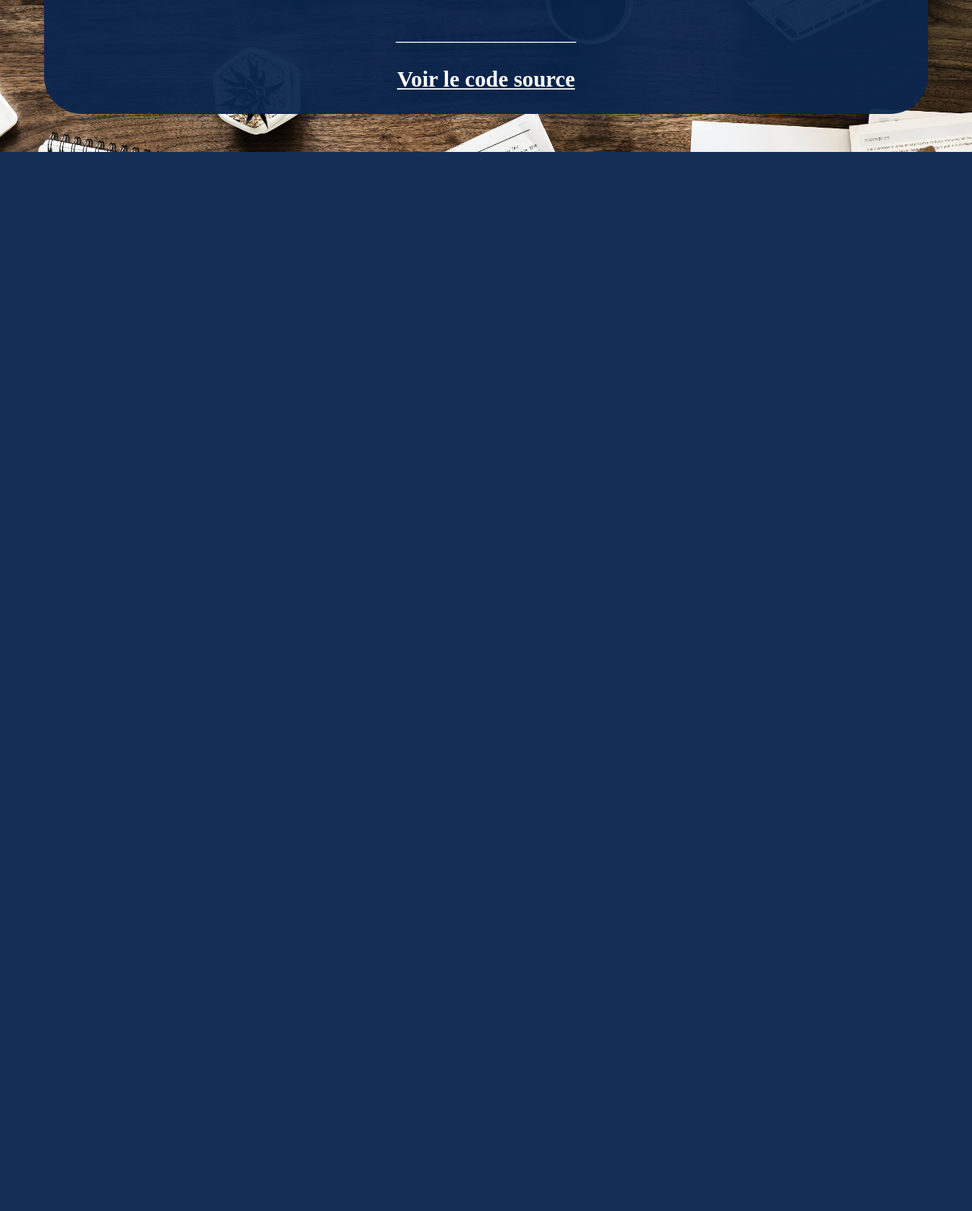
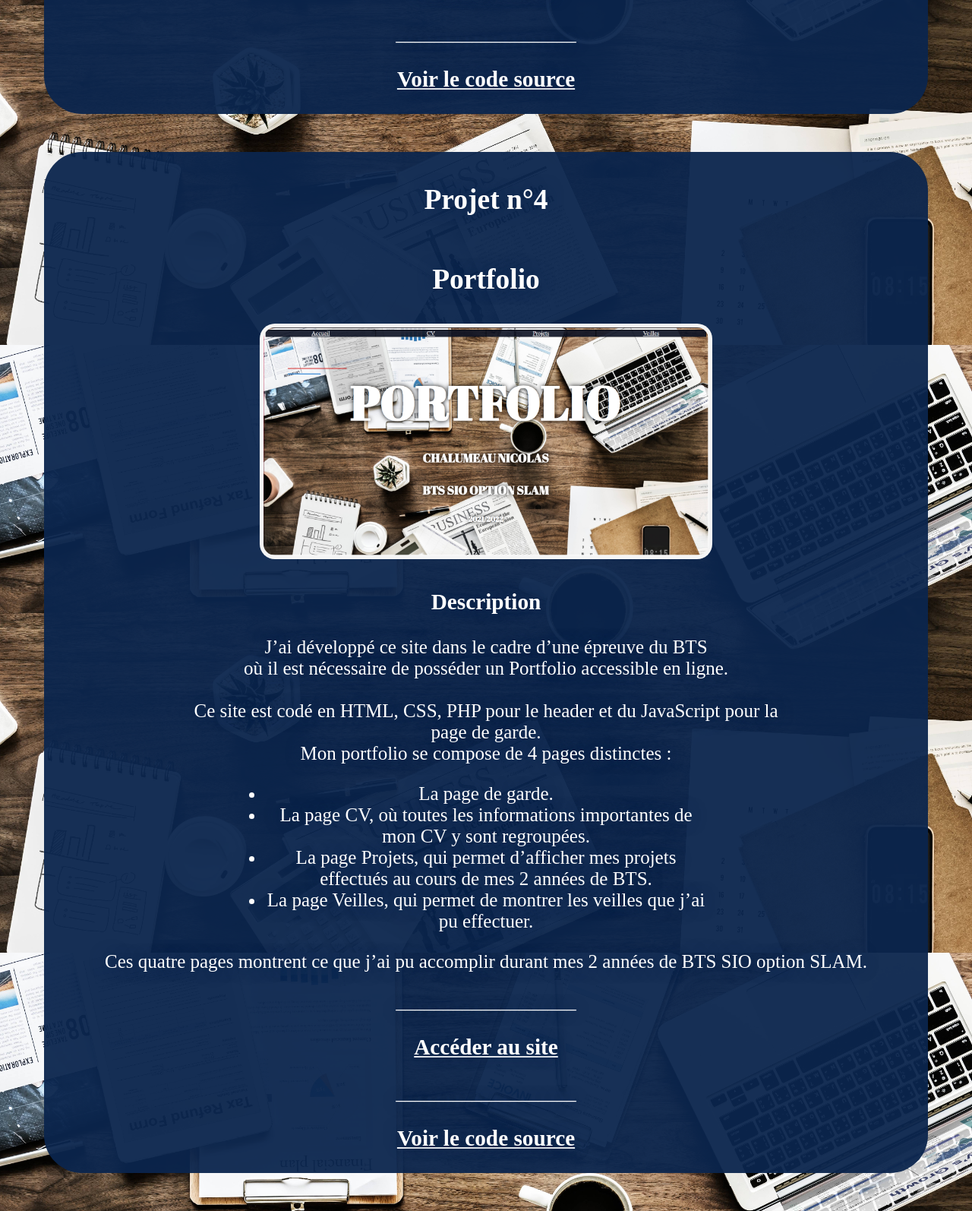
Before and after one commit to Niko7895/Porfolio, a PHP site: page /Projet.php in a window 1280 px wide. Shown: the part 2746-4340 px from the top of the page at 76% size. Before the commit the page ends 2946 px from the top, so only its background shows below. Run offline with PHP 8.4, Linux system fonts and the light colour scheme.

Commit message:
ajout projet portfolio + modification CV

```diff
--- a/portfolio/CSS/Projet.css
+++ b/portfolio/CSS/Projet.css
@@ -9,6 +9,9 @@
     text-align: center;
     flex-direction: column;
 }
+.listeprojet{
+    padding: 0px 25% 0px 25%;
+}
 
 a{
     color: white;
@@ -18,3 +21,11 @@ a{
     padding-right: 15%;
     padding-left: 15%;
 }
+.preview {
+    margin: 5px;
+    padding: 5px;
+    height: 300px;
+    width: auto;
+    background-color: whitesmoke;
+    border-radius: 20px;
+}
--- a/portfolio/CV.php
+++ b/portfolio/CV.php
@@ -14,8 +14,8 @@
     include("header.php");
     ?>
     <section>
-        <div>
-            <img src="" alt="">
+        <div class="divimgpro">
+            <img src="CSS/images/imgprofil.jpg" alt="" class="imgpro">
         </div>
         <div>
           <h1>
--- a/portfolio/Projet.php
+++ b/portfolio/Projet.php
@@ -91,8 +91,31 @@
                 <p>___________________</p>
                 <a href=""><h3>Voir le code source</h3></a>
               </div>
+        </div>
+        <div class="projetsDiv">
+            <h1>Projet n°4</h1>
+            <h2>Portfolio</h2>
               <div>
-
+                <img src="CSS/images/imgPortfolio.png" alt="" class="preview">
+              </div>
+              <div>
+                <h3>Description</h3>
+                <p class="description">J’ai développé ce site dans le cadre d’une épreuve du BTS</br>
+                   où il est nécessaire de posséder un Portfolio accessible en ligne.</br></br>
+                  Ce site est codé en HTML, CSS, PHP pour le header et du JavaScript pour la page de garde.</br>
+                  Mon portfolio se compose de 4 pages distinctes :</br>
+                  <ul class="listeprojet">
+                    <li>La page de garde.</li>
+                    <li>La page CV, où toutes les informations importantes de mon CV y sont regroupées.</li>
+                    <li>La page Projets, qui permet d’afficher mes projets effectués au cours de mes 2 années de BTS.</li>
+                    <li>La page Veilles, qui permet de montrer les veilles que j’ai pu effectuer.</li>
+                  </ul>
+                  Ces quatre pages montrent ce que j’ai pu accomplir durant mes 2 années de BTS SIO option SLAM.</p>
+</p>
+                <p>___________________</p>
+                <a href=""><h3>Accéder au site</h3></a>
+                <p>___________________</p>
+                <a href="https://github.com/Niko7895/Portfolio" target="_blank"><h3>Voir le code source</h3></a>
               </div>
         </div>
     </section>
```
Also changed, not shown: portfolio/CSS/CV.css (+15 -29 lines), portfolio/CSS/images/imgPortfolio.png (added), 1 other file.
